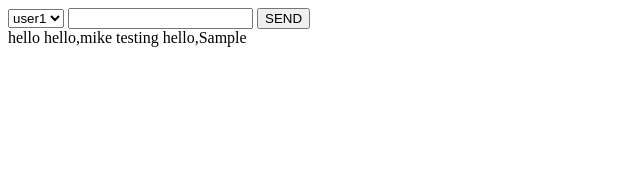
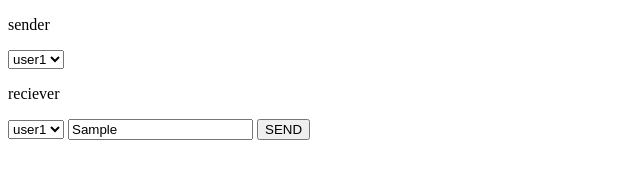
Before and after one commit to irtizabatool/Training, a plain HTML site: page Chat/index.html in a window 1280 px wide. Both pictures are taken after typing "Sample" into the empty fields and a click on the button "SEND". Shown: the whole page, without its empty margins (0-640 px from the left). Drawn offline with Linux system fonts and the light colour scheme.

Commit message:
Task completed for many to many users

```diff
--- a/Chat/index.html
+++ b/Chat/index.html
@@ -8,16 +8,25 @@
   <body>
 
     <div>
-      <select id="receiver">
-        <option value = 0>user1</option>
-        <option value = 1>user2</option>
-         <option value = 2>user3</option>
-        <option value = 3>user4</option>
-         <option value = 4>user5</option>
-    </select>
+      <p>sender</p>
+        <select id="sender">
+            <option value = 1>user1</option>
+            <option value = 2>user2</option>
+             <option value = 3>user3</option>
+            <option value = 4>user4</option>
+             <option value = 5>user5</option>
+        </select>
+        <p>reciever</p>
+         <select id="reciever">
+            <option value = 1>user1</option>
+            <option value = 2>user2</option>
+             <option value = 3>user3</option>
+            <option value = 4>user4</option>
+             <option value = 5>user5</option>
+        </select>
         <input type = "text" id = "textbox">
         <button id = "button">SEND</button>
-        <div id = "messages"></div>
+        <ul id = "messages"></ul>
     </div>
     <script src = "script.js" ></script>
   </body>
--- a/Chat/script.js
+++ b/Chat/script.js
@@ -1,22 +1,29 @@
 let arrMsg = [
-    { user : 0, message: ["hello hello","mike testing hello"]},
-    { user : 1, message: ["1"]},
-    { user : 2, message: ["2"]},
-    { user : 3, message: ["3"]},
-    { user : 4, message: ["4"]}
+    { sender: 1, receiver : 2, message: ["message 1 -2"]},
+    { sender: 1, receiver : 3, message: ["message 1 -3"]},
+    { sender: 1, receiver : 4, message: ["message 1 -4"]},
+    { sender: 1, receiver : 5, message: ["message 1 -5"]},
+    { sender: 2, receiver : 3, message: ["message 2 -3"]},
+    { sender: 2, receiver : 4, message: ["message 2 -4"]},
+    { sender: 2, receiver : 5, message: ["message 2 -5"]},
+    { sender: 3, receiver : 4, message: ["message 3 -4"]},
+    { sender: 3, receiver : 5, message: ["message 3 -5"]},
+    { sender: 4, receiver : 5, message: ["message 4 -5"]}
 ];
 let messages = document.getElementById("messages");
 let textbox = document.getElementById("textbox");
 let button = document.getElementById("button");
 
 button.addEventListener("click", function(){
-    arrMsg[receiver.value].message.push(textbox.value);
-    showMessages(receiver.value);
-    //messages.innerHTML = arrMsg[receiver.value].message;
+	let arrV = getArray(sender.value, reciever.value);
+    arrV.message.push('</br>' + textbox.value);
+    messages.innerHTML = arrV.message;
     textbox.value = "";
 });
-function showMessages(receiver) {
-    let users = arrMsg.find((users) => users.user == receiver);
-	messages.innerHTML = users.message;
-	setTimeout(showMessages, 5000);
+function getArray(sender, receiver){
+	if (sender == receiver){
+		alert("cannot send message to yourself");
+	}
+    let users = arrMsg.find(users =>(users.sender == sender && users.receiver == receiver) || (users.sender == receiver && users.receiver == sender));
+    return users;
 }
```
